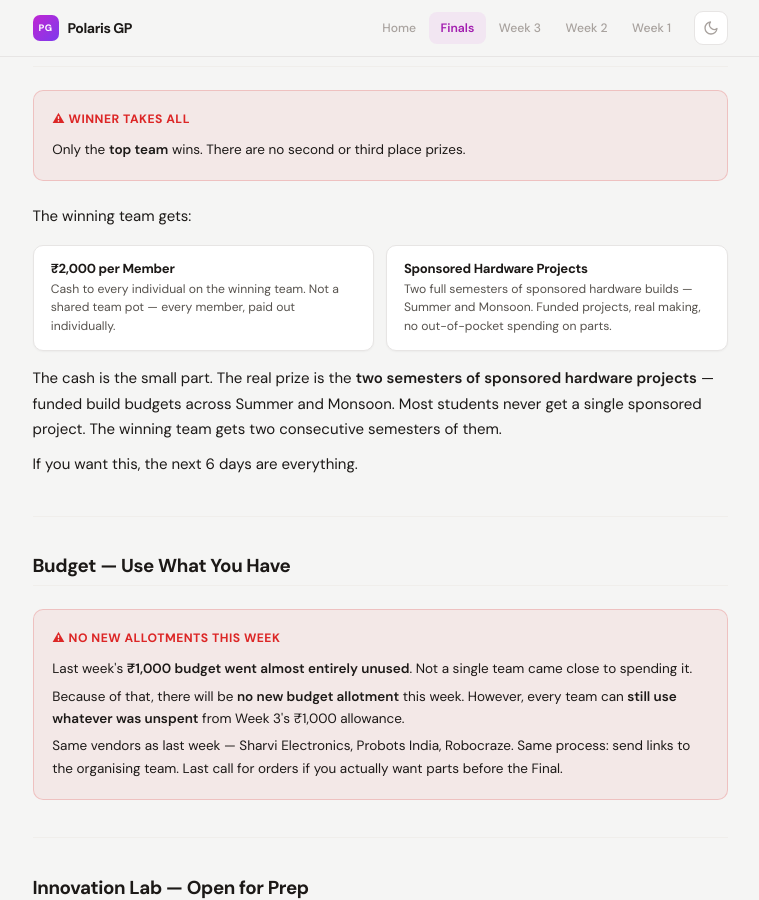
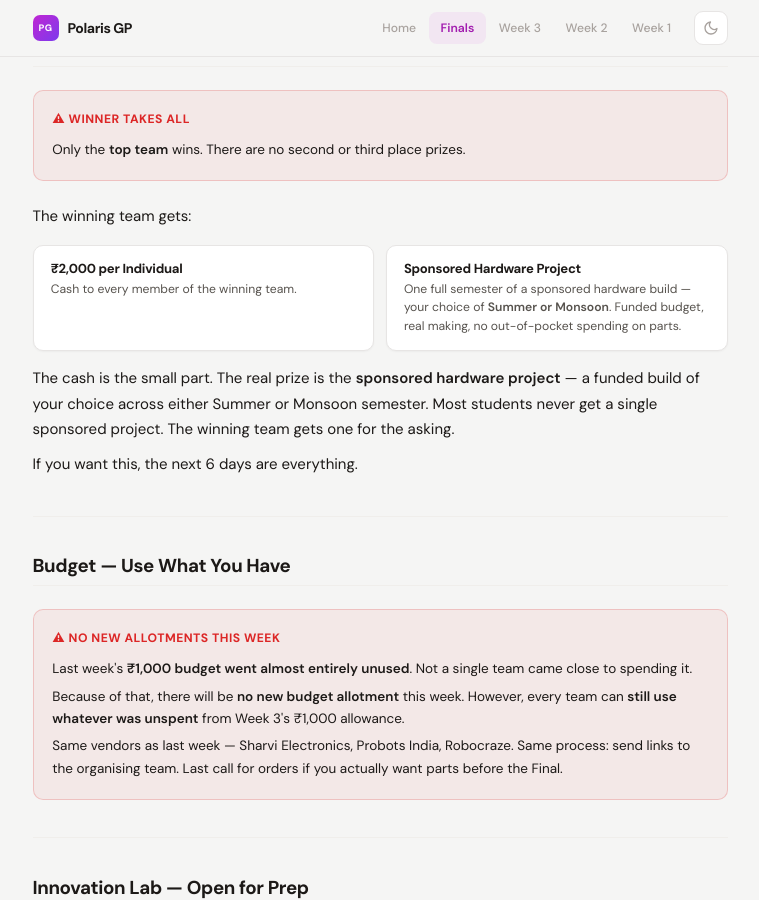
Before and after one commit to saikhurana98/polaris-tarmo5-docs, a Jekyll site: the page built from finals.md, in a window 1280 px wide and 900 px high, scrolled down 1081 px. Shown: the whole window, without its empty margins (260-1019 px from the left). Built offline with Jekyll 4.4.1, drawn with Linux system fonts in a browser that asks for light colours.

Commit message:
Refine prize: sponsored project is Summer OR Monsoon, drop shared-pot copy
Co-Authored-By: Claude Opus 4.7 (1M context) <noreply@anthropic.com>

```diff
--- a/finals.md
+++ b/finals.md
@@ -77,16 +77,16 @@ The winning team gets:
 
 <div class="card-grid">
   <div class="card-sm">
-    <h4>₹2,000 per Member</h4>
-    <p>Cash to every individual on the winning team. Not a shared team pot — every member, paid out individually.</p>
+    <h4>₹2,000 per Individual</h4>
+    <p>Cash to every member of the winning team.</p>
   </div>
   <div class="card-sm">
-    <h4>Sponsored Hardware Projects</h4>
-    <p>Two full semesters of sponsored hardware builds — Summer and Monsoon. Funded projects, real making, no out-of-pocket spending on parts.</p>
+    <h4>Sponsored Hardware Project</h4>
+    <p>One full semester of a sponsored hardware build — your choice of <strong>Summer or Monsoon</strong>. Funded budget, real making, no out-of-pocket spending on parts.</p>
   </div>
 </div>
 
-The cash is the small part. The real prize is the **two semesters of sponsored hardware projects** — funded build budgets across Summer and Monsoon. Most students never get a single sponsored project. The winning team gets two consecutive semesters of them.
+The cash is the small part. The real prize is the **sponsored hardware project** — a funded build of your choice across either Summer or Monsoon semester. Most students never get a single sponsored project. The winning team gets one for the asking.
 
 If you want this, the next 6 days are everything.
 
```
Also changed, not shown: index.md (+1 -1 lines).
